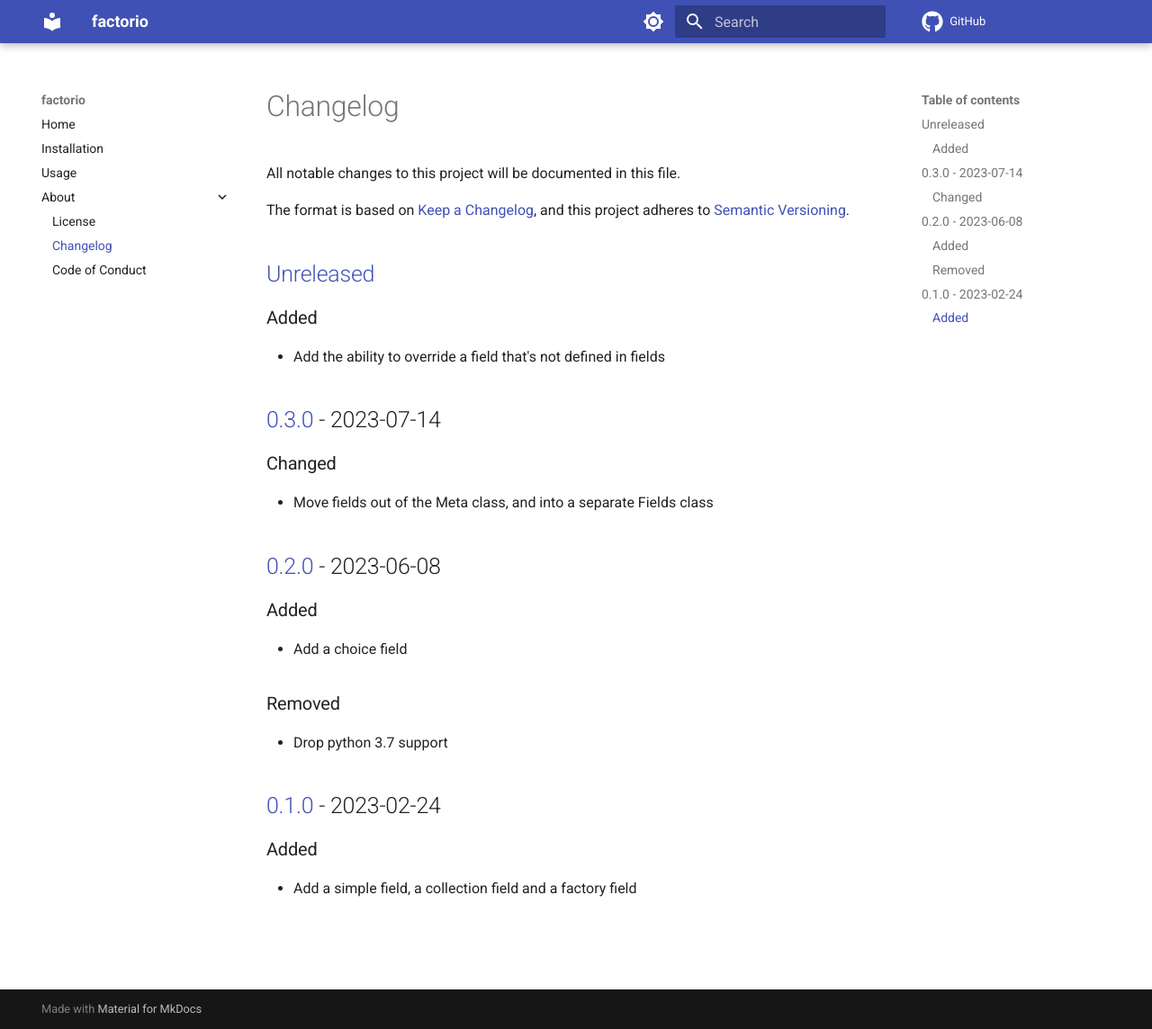
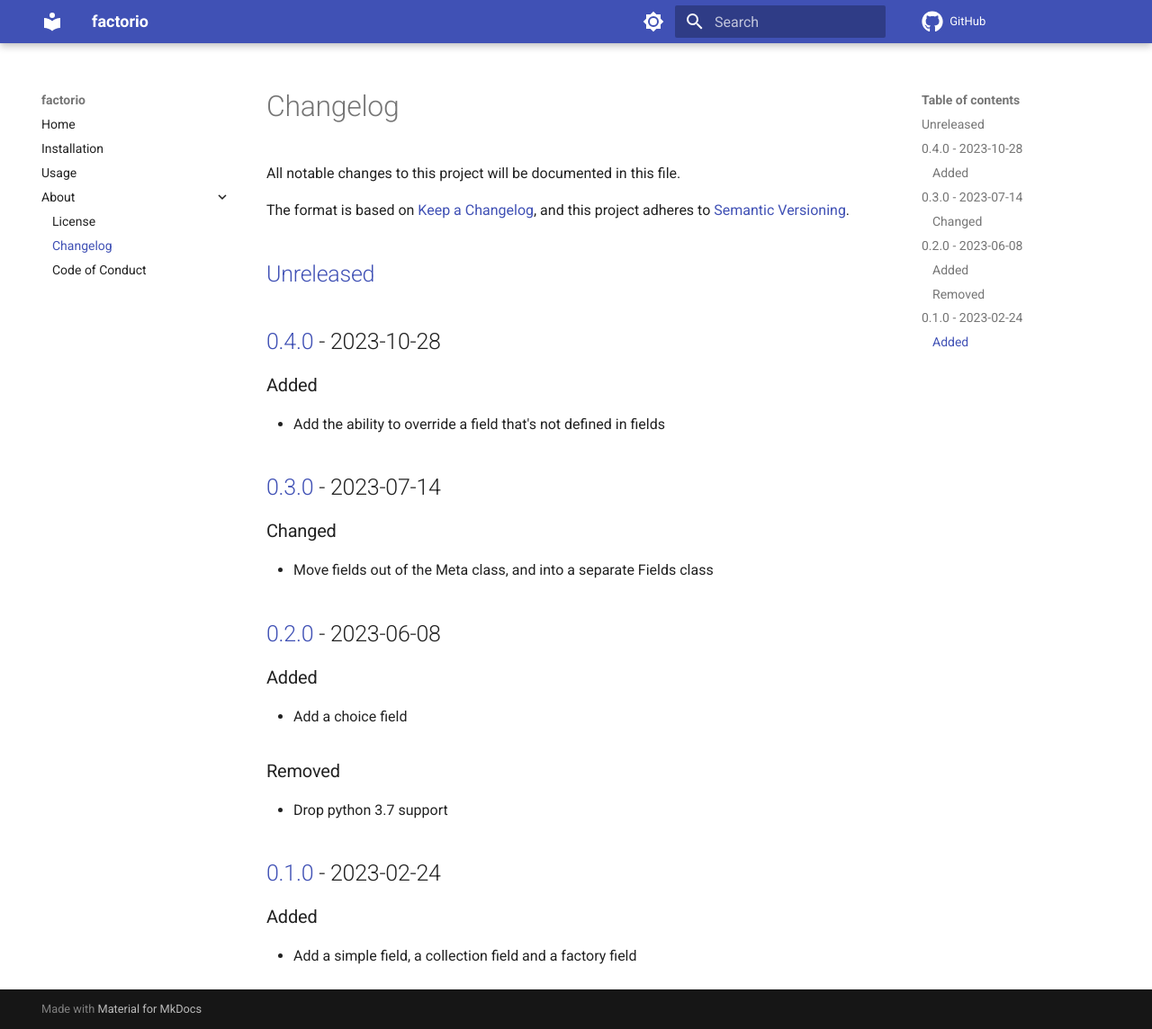
Before and after one commit to spapanik/factorio, an MkDocs documentation site: the page built from docs/CHANGELOG.md, in a window 1280 px wide and 1144 px high. Shown: the whole window at 90% size. Built offline with MkDocs 1.6.1 and Material for MkDocs 9.7.7, drawn with Linux system fonts in a browser that asks for light colours; comment, search, counter and statistics services are not loaded.

Commit message:
Bump version

```diff
--- a/docs/CHANGELOG.md
+++ b/docs/CHANGELOG.md
@@ -5,6 +5,8 @@ All notable changes to this project will be documented in this file.
 The format is based on [Keep a Changelog], and this project adheres to [Semantic Versioning].
 
 ## [Unreleased]
+
+## [0.4.0] - 2023-10-28
 
 ### Added
 
@@ -34,7 +36,8 @@ The format is based on [Keep a Changelog], and this project adheres to [Semantic
 
 [Keep a Changelog]: https://keepachangelog.com/en/1.0.0/
 [Semantic Versioning]: https://semver.org/spec/v2.0.0.html
-[Unreleased]: https://github.com/spapanik/factorio/compare/v0.3.0...main
+[Unreleased]: https://github.com/spapanik/factorio/compare/v0.4.0...main
+[0.4.0]: https://github.com/spapanik/factorio/compare/v0.3.0...v0.4.0
 [0.3.0]: https://github.com/spapanik/factorio/compare/v0.2.0...v0.3.0
 [0.2.0]: https://github.com/spapanik/factorio/compare/v0.1.0...v0.2.0
 [0.1.0]: https://github.com/spapanik/factorio/releases/tag/v0.1.0
--- a/pyproject.toml
+++ b/pyproject.toml
@@ -112,7 +112,7 @@ skip_empty = true
 
 [tool.poetry]
 name = "factorio"
-version = "0.3.0"
+version = "0.4.0"
 description = "A fixtures replacement tool"
 authors = [
     "Stephanos Kuma <stephanos@kuma.ai>",
```
